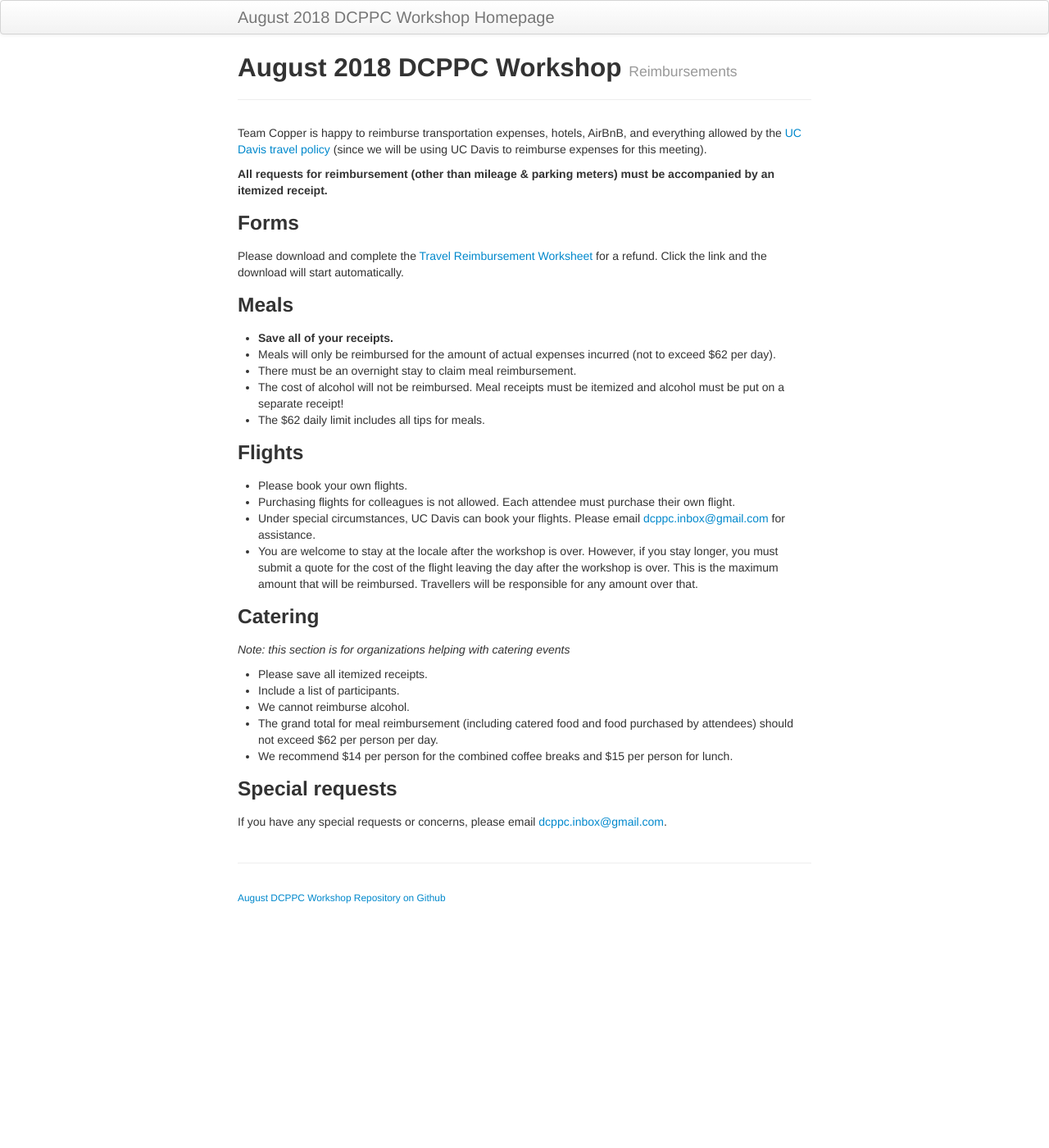
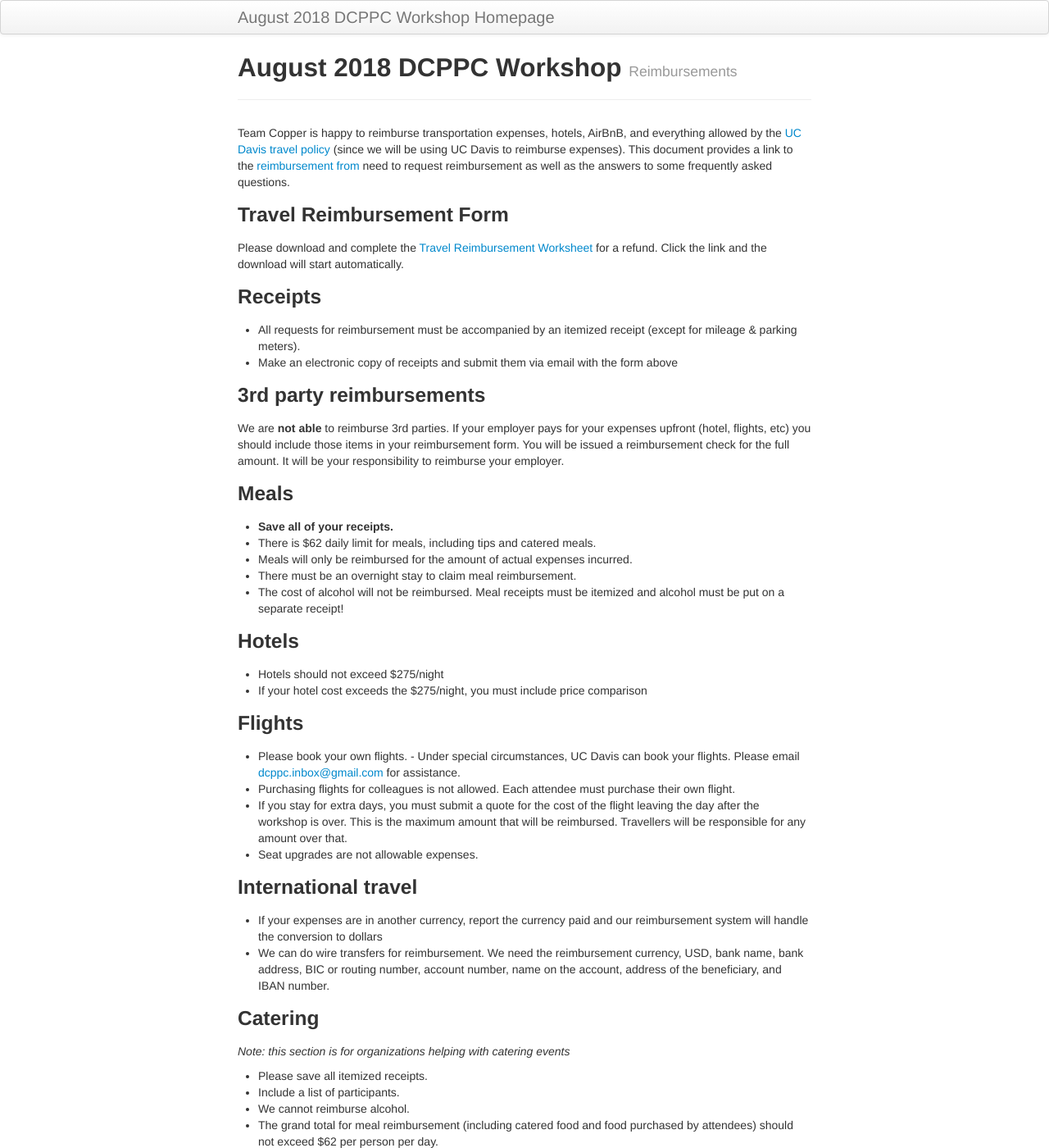
Before and after one commit to dcppc/2018-august-workshop, a Jekyll site: the page built from docs/reimbursements.md, in a window 1280 px wide and 1400 px high. Shown: the whole window at 82% size. Built offline with Jekyll 4.4.1, drawn with Linux system fonts in a browser that asks for light colours; some of the changed text lies outside the part shown.

Commit message:
update reimbursement to match July docs

```diff
--- a/docs/reimbursements.md
+++ b/docs/reimbursements.md
@@ -6,26 +6,39 @@ tagline: Reimbursements
 
 Team Copper is happy to reimburse transportation expenses, hotels, AirBnB,
 and everything allowed by the [UC Davis travel policy](https://policy.ucop.edu/doc/3420365/BFB-G-28)
-(since we will be using UC Davis to reimburse expenses for this meeting).
+(since we will be using UC Davis to reimburse expenses). This document provides a link to the [reimbursement from]((https://github.com/dcppc/2018-july-workshop/raw/master/docs/TravelReimbursementWorksheet.doc)) need to request reimbursement as well as the answers to some frequently asked questions.
 
-**All requests for reimbursement (other than mileage & parking meters)
-must be accompanied by an itemized receipt.**
+### Travel Reimbursement Form
+Please download and complete the [Travel Reimbursement Worksheet](https://github.com/dcppc/2018-july-workshop/raw/master/docs/TravelReimbursementWorksheet.doc) for a refund. Click the link and the download will start automatically.
 
-### Forms
-Please download and complete the [Travel Reimbursement Worksheet](https://github.com/dcppc/2018-july-workshop/raw/master/docs/TravelReimbursementWorksheet.doc) for a refund. Click the link and the download will start automatically.
+### Receipts
+
+- All requests for reimbursement must be accompanied by an itemized receipt (except for mileage & parking meters).
+- Make an electronic copy of receipts and submit them via email with the form above
+
+### 3rd party reimbursements
+We are **not able** to reimburse 3rd parties. If your employer pays for your expenses upfront (hotel, flights, etc) you should include those items in your reimbursement form. You will be issued a reimbursement check for the full amount. It will be your responsibility to reimburse your employer.
 
 ### Meals
 - **Save all of your receipts.**
-- Meals will only be reimbursed for the amount of actual expenses incurred (not to exceed $62 per day).
+- There is $62 daily limit for meals, including tips and catered meals.
+- Meals will only be reimbursed for the amount of actual expenses incurred.
 - There must be an overnight stay to claim meal reimbursement.
 - The cost of alcohol will not be reimbursed. Meal receipts must be itemized and alcohol must be put on a separate receipt!
-- The $62 daily limit includes all tips for meals.
+
+### Hotels
+- Hotels should not exceed $275/night
+- If your hotel cost exceeds the $275/night, you must include price comparison
 
 ### Flights
-- Please book your own flights.
+- Please book your own flights. - Under special circumstances, UC Davis can book your flights. Please email <dcppc.inbox@gmail.com> for assistance.
 - Purchasing flights for colleagues is not allowed. Each attendee must purchase their own flight.
-- Under special circumstances, UC Davis can book your flights. Please email <dcppc.inbox@gmail.com> for assistance.
-- You are welcome to stay at the locale after the workshop is over. However, if you stay longer, you must submit a quote for the cost of the flight leaving the day after the workshop is over. This is the maximum amount that will be reimbursed. Travellers will be responsible for any amount over that.
+- If you stay for extra days, you must submit a quote for the cost of the flight leaving the day after the workshop is over. This is the maximum amount that will be reimbursed. Travellers will be responsible for any amount over that.
+- Seat upgrades are not allowable expenses.
+
+### International travel
+- If your expenses are in another currency, report the currency paid and our reimbursement system will handle the conversion to dollars
+- We can do wire transfers for reimbursement. We need the reimbursement currency, USD, bank name, bank address, BIC or routing number, account number, name on the account, address of the beneficiary, and IBAN number.
 
 ### Catering
 _Note: this section is for organizations helping with catering events_
@@ -33,7 +46,8 @@ _Note: this section is for organizations helping with catering events_
 - Include a list of participants.
 - We cannot reimburse alcohol.
 - The grand total for meal reimbursement (including catered food and food purchased by attendees) should not exceed $62 per person per day.
-- We recommend $14 per person for the combined coffee breaks and $15 per person for lunch.
+- We recommend $14 per person for the combined coffee breaks and $15 per person for lunch
+- Contact <dcppc.inbox@gmail.com> with questions about payment.
 
 ### Special requests
 If you have any special requests or concerns, please email <dcppc.inbox@gmail.com>.
```
